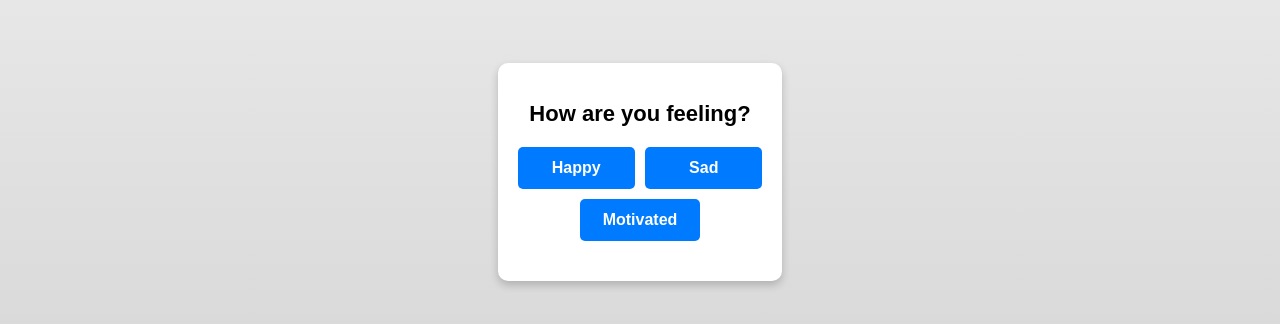
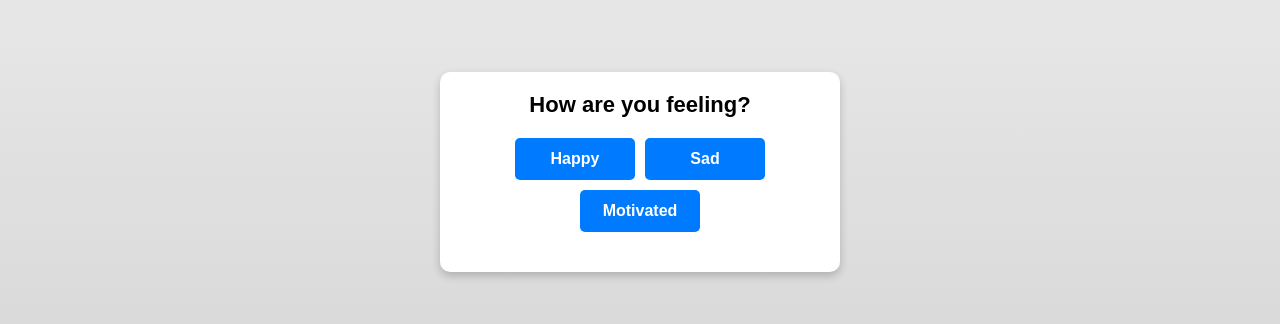
Before and after one commit to Moksh404/message-box, a plain HTML site: page index.html in a window 1280 px wide. Shown: the part 228-552 px from the top of the page. Drawn offline with nearby package versions, Linux system fonts and the light colour scheme.

Commit message:
Update index.html

```diff
--- a/index.html
+++ b/index.html
@@ -8,26 +8,31 @@
     <script src="https://unpkg.com/react-dom@18/umd/react-dom.development.js"></script>
     <script src="https://unpkg.com/babel-standalone@6/babel.min.js"></script>
     <style>
+        * {
+            margin: 0;
+            padding: 0;
+            box-sizing: border-box;
+        }
         body {
             font-family: Arial, sans-serif;
-            text-align: center;
-            background: linear-gradient(to bottom, #f0f0f0, #d0d0d0);
-            margin: 0;
-            padding: 0;
             display: flex;
             justify-content: center;
             align-items: center;
             height: 100vh;
+            background: linear-gradient(to bottom, #f0f0f0, #d0d0d0);
         }
         .container {
             max-width: 400px;
+            width: 90%;
             padding: 20px;
             background: white;
             box-shadow: 0px 4px 8px rgba(0, 0, 0, 0.2);
             border-radius: 10px;
+            text-align: center;
         }
         h2 {
             font-size: 22px;
+            margin-bottom: 15px;
         }
         .button-container {
             display: flex;
@@ -87,7 +92,7 @@
             const showMessage = (category) => {
                 const randomMsg = messages[category][Math.floor(Math.random() * messages[category].length)];
                 setSelectedMessage(randomMsg);
-                setShowButtons(false); // Hide buttons after selection
+                setShowButtons(false);
             };
 
             return (
```
